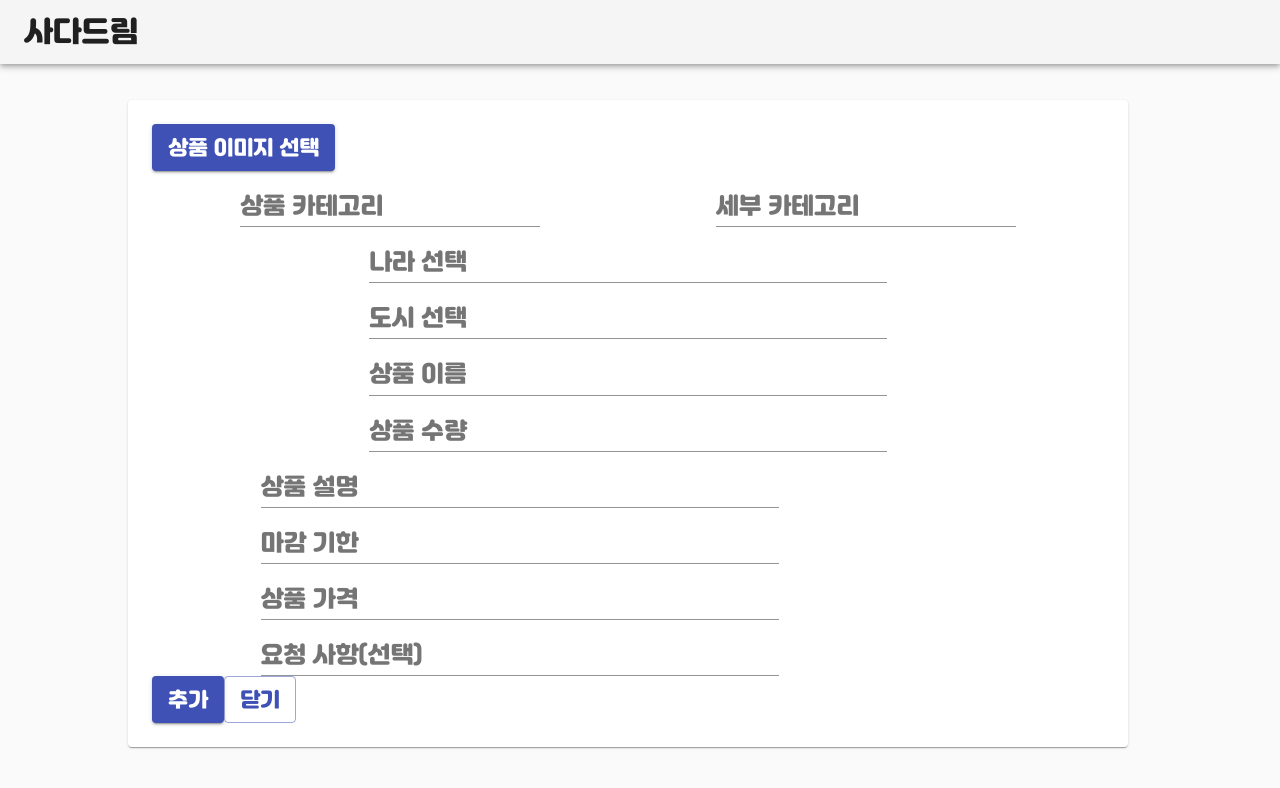
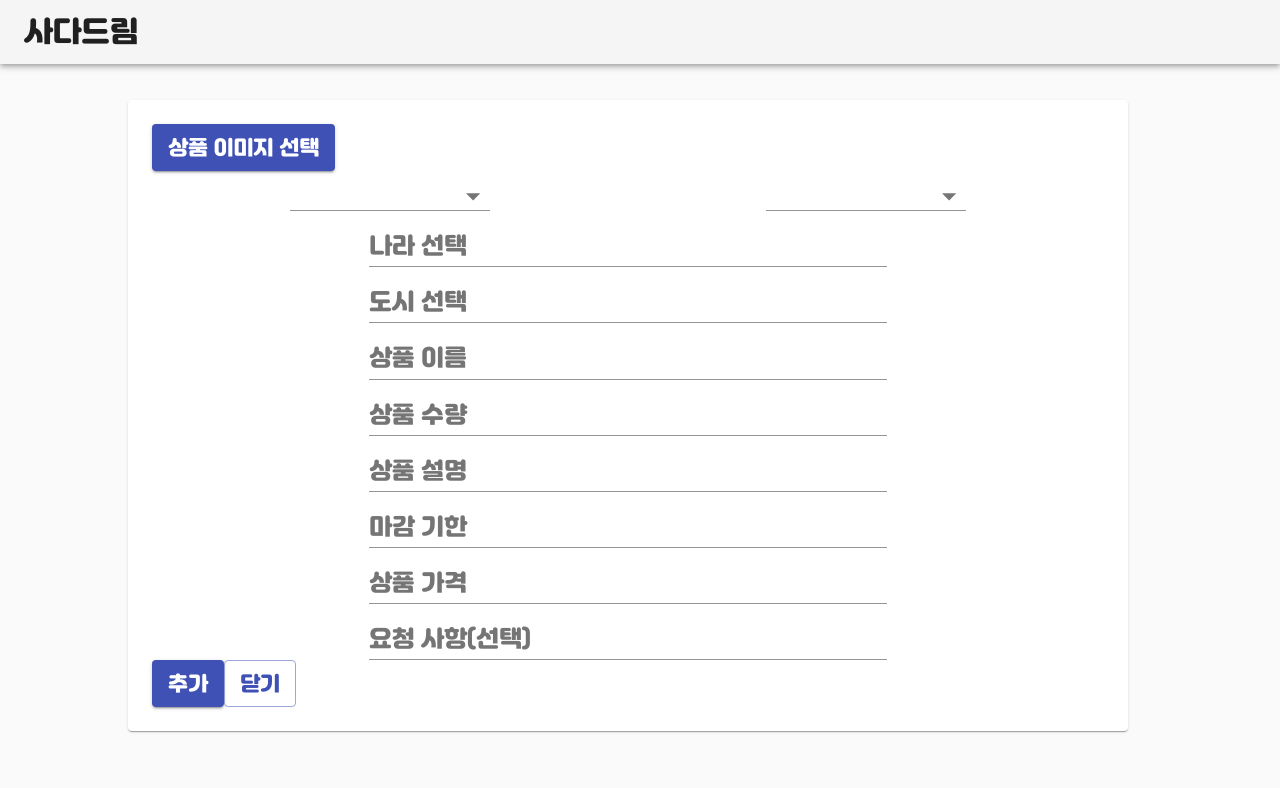
Before and after one commit to KIMHWANSEUNG/sada-dream_v1, a React (Create React App) app in the folder client/: page / in a window 1280 px wide. Shown: the top 788 px of the page. Built offline with nearby package versions, Linux system fonts and the light colour scheme.

Commit message:
Update ProductAdd.js
바뀐내용

```diff
--- a/client/src/Components/ProductAdd.js
+++ b/client/src/Components/ProductAdd.js
@@ -9,6 +9,9 @@ import Toolbar from '@material-ui/core/Toolbar';
 import Typography from '@material-ui/core/Typography';
 import Grid from '@material-ui/core/Grid';
 import Paper from '@material-ui/core/Paper';
+import MenuItem from '@material-ui/core/MenuItem';
+import Select from '@material-ui/core/Select';
+
 
 const styles = theme => ({
     hidden: {
@@ -58,7 +61,9 @@ const styles = theme => ({
     },
     TextField: {
         width: 300
-    }
+    },Select:{
+        width:200
+      }
 
 })
 
@@ -79,10 +84,7 @@ class CustomerAdd extends React.Component {
         product_price: '',
         product_request: '',
         };
-        // this.handleFormSubmit = this.handleFormSubmit.bind(this)
-        // this.handleFileChange = this.handleFileChange.bind(this)
-        // this.handleValueChange = this.handleValueChange.bind(this)
-        // this.addCustomer = this.addCustomer.bind(this)
+
     }
 
     //
@@ -104,8 +106,26 @@ class CustomerAdd extends React.Component {
     handleValueChange = (e) => {
         let nextState = {};
         nextState[e.target.name] = e.target.value;
-        this.setState(nextState);
+        this.setState(nextState );
+
     }
+    // 대분류
+    handle_category_Change = (e) =>{
+        let Category = {};
+        Category[e.target.name] = e.target.value;
+        this.setState(Category );
+        this.setState({product_category: e.target.value});
+        console.log(this.state.product_category)
+      }
+      // 소분류
+      handleCategory_detail_Change = (e) => {
+        let Category_detail = {};
+        Category_detail[e.target.name] = e.target.value;
+        this.setState(Category_detail );
+        this.setState({product_category_detail: e.target.value});
+      }
+
+
 
     // api event
     addCustomer() {
@@ -148,6 +168,8 @@ class CustomerAdd extends React.Component {
         })
     }
 
+
+
     render() {
         // css
         const {classes} = this.props;
@@ -189,21 +211,20 @@ class CustomerAdd extends React.Component {
                                 direction="row"
                                 justify="space-around"
                                 alignItems="center">
-                                <TextField
-                                    className={classes.TextField}
-                                    label="상품 카테고리"
-                                    type="text"
-                                    name="product_category"
-                                    value={this.state.product_category}
-                                    onChange={this.handleValueChange}/>
-                                <TextField
-                                    className={classes.TextField}
-                                    label="세부 카테고리"
-                                    type="text"
-                                    name="product_category_detail"
-                                    value={this.state.product_category_detail}
-                                    onChange={this.handleValueChange}/>
+
+                                 <Select className={classes.Select} label="상품 카테고리" labelId="CategoryLabel" name="CategoryName" id="CategoryName" value={this.state.product_category} onChange={this.handle_Category_Change} >
+                                    <MenuItem value={"aa"}>뷰티/미용</MenuItem>
+                                    <MenuItem value={"식료품"}>식료품</MenuItem>
+                                    <MenuItem value={"패션잡화"}>패션잡화</MenuItem>
+                                </Select>
+                                <Select className={classes.Select} label="상품 카테고리" labelId="CategoryLabel" name="CategoryName" id="CategoryName" value={this.state.product_category_detail} onChange={this.handleCategory_detail_Change} >
+                                    <MenuItem value={"detail1"}>detail1</MenuItem>
+                                    <MenuItem value={"detail2"}>detail2</MenuItem>
+                                    <MenuItem value={"detail3"}>detail3</MenuItem>
+                                </Select>
+
                             </Grid>
+
                             <Grid
                                 container="container"
                                 direction="row"
@@ -250,13 +271,13 @@ class CustomerAdd extends React.Component {
                                     type="text"
                                     name="product_explain"
                                     value={this.state.product_explain}
-                                    onChange={this.handleValueChange}/><br/>
+                                    onChange={this.handleValueChange}/>
                                 <TextField
                                     label="마감 기한"
                                     type="text"
                                     name="product_outdate"
                                     value={this.state.product_outdate}
-                                    onChange={this.handleValueChange}/><br/>
+                                    onChange={this.handleValueChange}/>
                             </Grid>
                             <Grid
                                 container="container"
@@ -268,13 +289,13 @@ class CustomerAdd extends React.Component {
                                     type="text"
                                     name="product_price"
                                     value={this.state.product_price}
-                                    onChange={this.handleValueChange}/><br/>
+                                    onChange={this.handleValueChange}/>
                                 <TextField
                                     label="요청 사항(선택)"
                                     type="text"
                                     name="product_request"
                                     value={this.state.product_request}
-                                    onChange={this.handleValueChange}/><br/>
+                                    onChange={this.handleValueChange}/>
                             </Grid>
                             <Button variant="contained" color="primary" onClick={this.handleFormSubmit}>추가</Button>
                             <Button variant="outlined" color="primary" onClick={this.handleClose}>닫기</Button>
```
